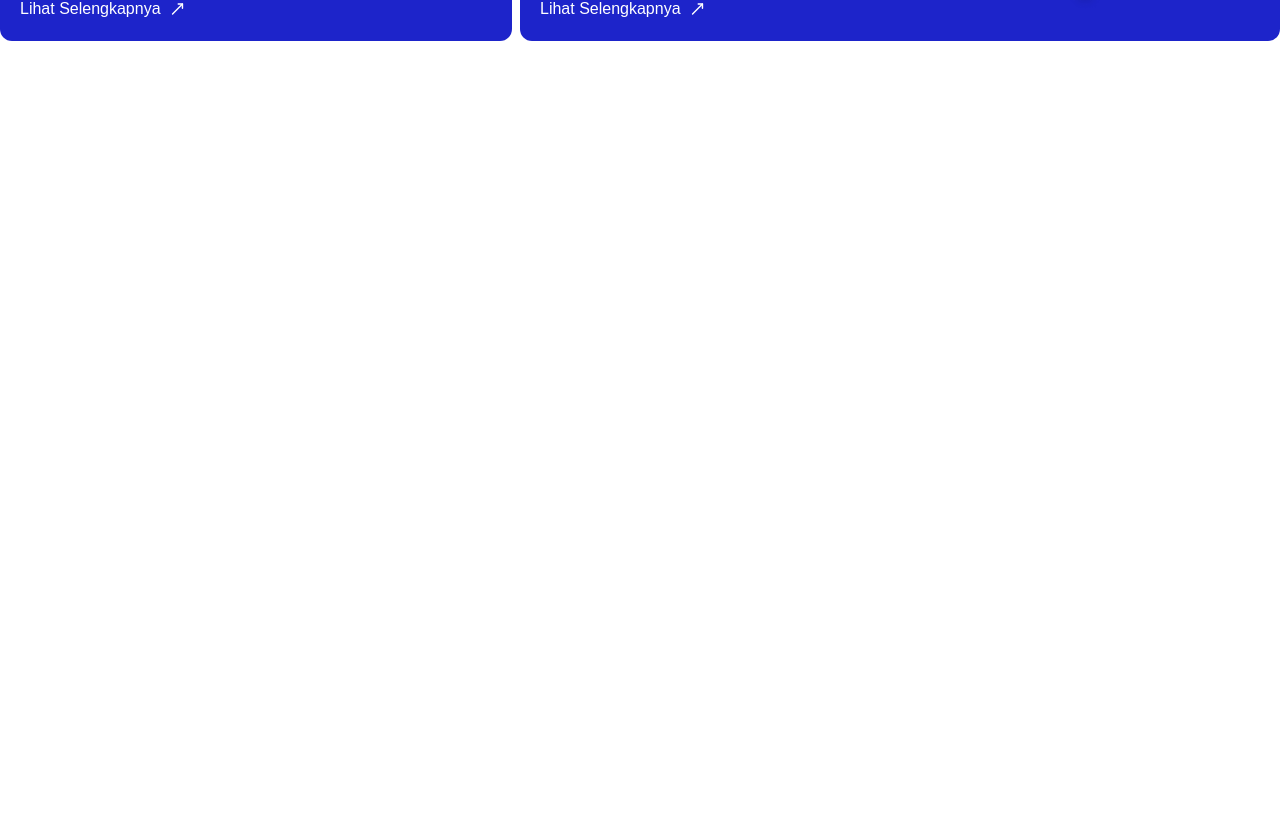
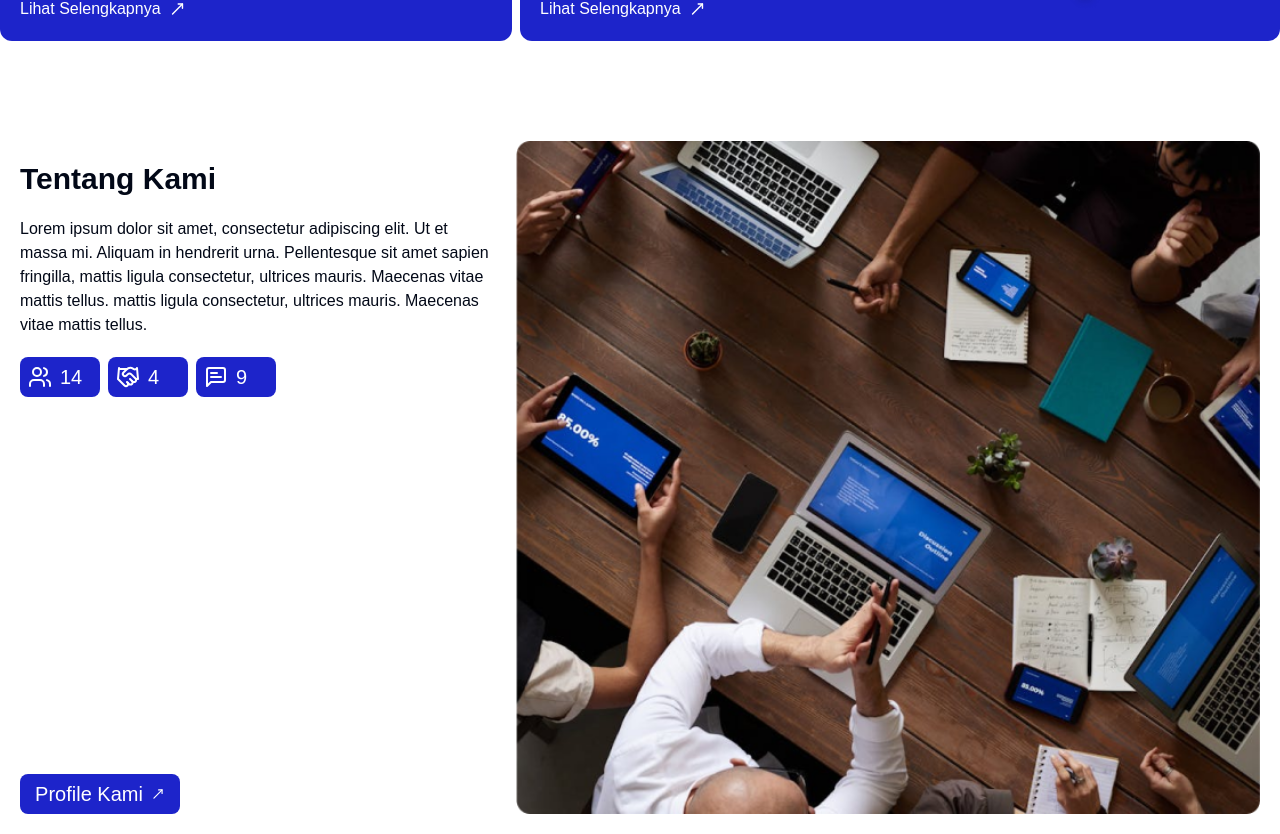
Before and after one commit to Codeelder/agungdjatikusuma, a Next.js app: page / in a window 1280 px wide. Shown: the part 1535-2369 px from the top of the page. Before the commit the page ends 1576 px from the top, so only its background shows below. Built offline with nearby package versions, Linux system fonts and the light colour scheme.

Commit message:
feat(ui): update ui tentang kami

```diff
--- a/src/app/page.tsx
+++ b/src/app/page.tsx
@@ -1,5 +1,6 @@
 import { HeroSection } from "@/components/organisms/HeroSection";
 import { LayananKami } from "@/components/organisms/LayananKamiSection";
+import { ProfileKami } from "@/components/organisms/ProfileKamiSection";
 
 export default function Home() {
   return (
@@ -8,6 +9,9 @@ export default function Home() {
       <section className="mt-20">
         <LayananKami />
       </section>
+      <section className="mt-20">
+        <ProfileKami />
+      </section>
     </main>
   )
 }
--- /dev/null
+++ b/src/components/organisms/ProfileKamiSection.tsx
@@ -0,0 +1,47 @@
+import Image from "next/image"
+import { Container } from "../atoms/container"
+import { Handshake, MessageSquareText, MoveUpRight, Users } from "lucide-react"
+import Link from "next/link"
+
+export const ProfileKami = () => {
+    return (
+        <Container>
+            <div className="w-full flex flex-col-reverse md:flex-row p-5 gap-5 md:gap-0">
+                <div className="w-full md:w-2/5 flex justify-between flex-col md:pt-5 md:pr-5 gap-10 md:gap-5 lg:gap-0">
+                    <div className="flex flex-col gap-5">
+                        <h1 className="text-3xl font-semibold">Tentang Kami</h1>
+                        <p>Lorem ipsum dolor sit amet, consectetur adipiscing elit. Ut et massa mi. Aliquam in hendrerit urna. Pellentesque sit amet sapien fringilla, mattis ligula consectetur, ultrices mauris. Maecenas vitae mattis tellus.  mattis ligula consectetur, ultrices mauris. Maecenas vitae mattis tellus.</p>
+                        <div className="flex gap-2">
+                            <div className="min-w-20 max-w-max h-10 flex items-center text-white bg-blueprimary rounded-lg p-2 gap-2">
+                                <Users color="white" />
+                                <h5 className="text-xl">14</h5>
+                            </div>
+                            <div className="min-w-20 max-w-max h-10 flex items-center text-white bg-blueprimary rounded-lg p-2 gap-2">
+                                <Handshake color="white" />
+                                <h5 className="text-xl">4</h5>
+                            </div>
+                            <div className="min-w-20 max-w-max h-10 flex items-center text-white bg-blueprimary rounded-lg p-2 gap-2">
+                                <MessageSquareText color="white" />
+                                <h5 className="text-xl">9</h5>
+                            </div>
+                        </div>
+                    </div>
+                    <div>
+                        <Link href={'/profile'} className="w-40 h-10 flex items-center justify-center bg-blueprimary rounded-lg gap-2">
+                            <h5 className="text-xl text-white">Profile Kami</h5> <MoveUpRight color="white" size={14} />
+                        </Link>
+                    </div>
+                </div>
+                <div className="w-full md:w-3/5 flex justify-end">
+                    <Image
+                        src={"/profile.png"}
+                        alt="profile"
+                        width={531}
+                        height={480}
+                        className="w-full h-full"
+                    />
+                </div>
+            </div>
+        </Container>
+    )
+}
```
Also changed, not shown: public/profile.png (added).
